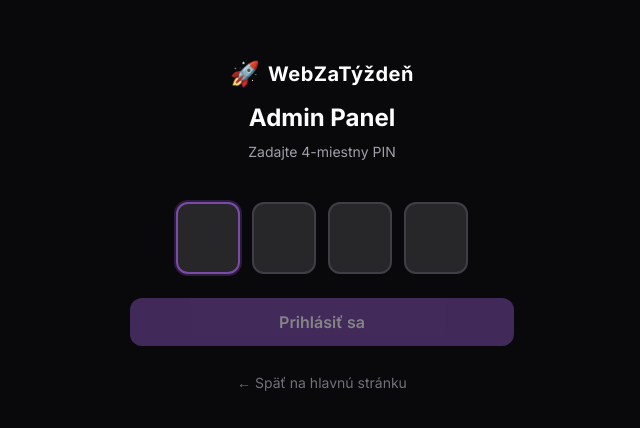
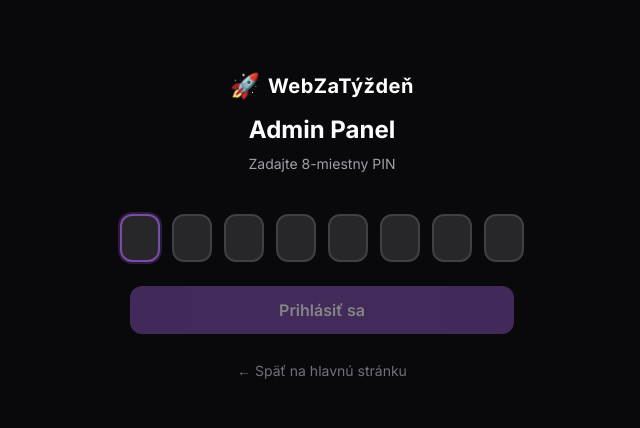
Before and after one commit to kancirtomas-debug/Landing-page-webzatyzden.sk, a Next.js app: page /admin in a window 1280 px wide. Shown: the part 174-602 px from the top of the page, without its empty margins (318-958 px from the left). Built offline with nearby package versions, Linux system fonts and the light colour scheme.

Commit message:
Change PIN login from 4 to 8 digits

```diff
--- a/app/admin/page.tsx
+++ b/app/admin/page.tsx
@@ -4,7 +4,7 @@ import { useState, useRef } from "react";
 import { useRouter } from "next/navigation";
 
 export default function AdminLoginPage() {
-  const [pin, setPin] = useState(["", "", "", ""]);
+  const [pin, setPin] = useState(["", "", "", "", "", "", "", ""]);
   const [error, setError] = useState("");
   const [loading, setLoading] = useState(false);
   const inputsRef = useRef<(HTMLInputElement | null)[]>([]);
@@ -19,12 +19,12 @@ export default function AdminLoginPage() {
     setError("");
 
     // Auto-focus next input
-    if (value && index < 3) {
+    if (value && index < 7) {
       inputsRef.current[index + 1]?.focus();
     }
 
-    // Auto-submit when all 4 digits entered
-    if (value && index === 3 && newPin.every((d) => d !== "")) {
+    // Auto-submit when all 8 digits entered
+    if (value && index === 7 && newPin.every((d) => d !== "")) {
       submitPin(newPin.join(""));
     }
   }
@@ -35,7 +35,7 @@ export default function AdminLoginPage() {
     }
     if (e.key === "Enter") {
       const fullPin = pin.join("");
-      if (fullPin.length === 4) {
+      if (fullPin.length === 8) {
         submitPin(fullPin);
       }
     }
@@ -43,8 +43,8 @@ export default function AdminLoginPage() {
 
   function handlePaste(e: React.ClipboardEvent) {
     e.preventDefault();
-    const pasted = e.clipboardData.getData("text").replace(/\D/g, "").slice(0, 4);
-    if (pasted.length === 4) {
+    const pasted = e.clipboardData.getData("text").replace(/\D/g, "").slice(0, 8);
+    if (pasted.length === 8) {
       const newPin = pasted.split("");
       setPin(newPin);
       submitPin(pasted);
@@ -66,7 +66,7 @@ export default function AdminLoginPage() {
         router.push("/admin/dashboard");
       } else {
         setError("Nesprávny PIN");
-        setPin(["", "", "", ""]);
+        setPin(["", "", "", "", "", "", "", ""]);
         inputsRef.current[0]?.focus();
       }
     } catch {
@@ -88,7 +88,7 @@ export default function AdminLoginPage() {
             </span>
           </div>
           <h1 className="text-2xl font-bold text-white mb-2">Admin Panel</h1>
-          <p className="text-zinc-400 text-sm">Zadajte 4-miestny PIN</p>
+          <p className="text-zinc-400 text-sm">Zadajte 8-miestny PIN</p>
         </div>
 
         {/* PIN inputs */}
@@ -105,7 +105,7 @@ export default function AdminLoginPage() {
               onKeyDown={(e) => handleKeyDown(i, e)}
               onPaste={i === 0 ? handlePaste : undefined}
               disabled={loading}
-              className="w-16 h-18 text-center text-2xl font-bold text-white bg-zinc-800 border-2 border-zinc-700 rounded-xl focus:border-[#7B4BA8] focus:outline-none focus:ring-2 focus:ring-[#7B4BA8]/30 transition-all disabled:opacity-50"
+              className="w-10 h-12 text-center text-xl font-bold text-white bg-zinc-800 border-2 border-zinc-700 rounded-xl focus:border-[#7B4BA8] focus:outline-none focus:ring-2 focus:ring-[#7B4BA8]/30 transition-all disabled:opacity-50"
               autoFocus={i === 0}
             />
           ))}
```
